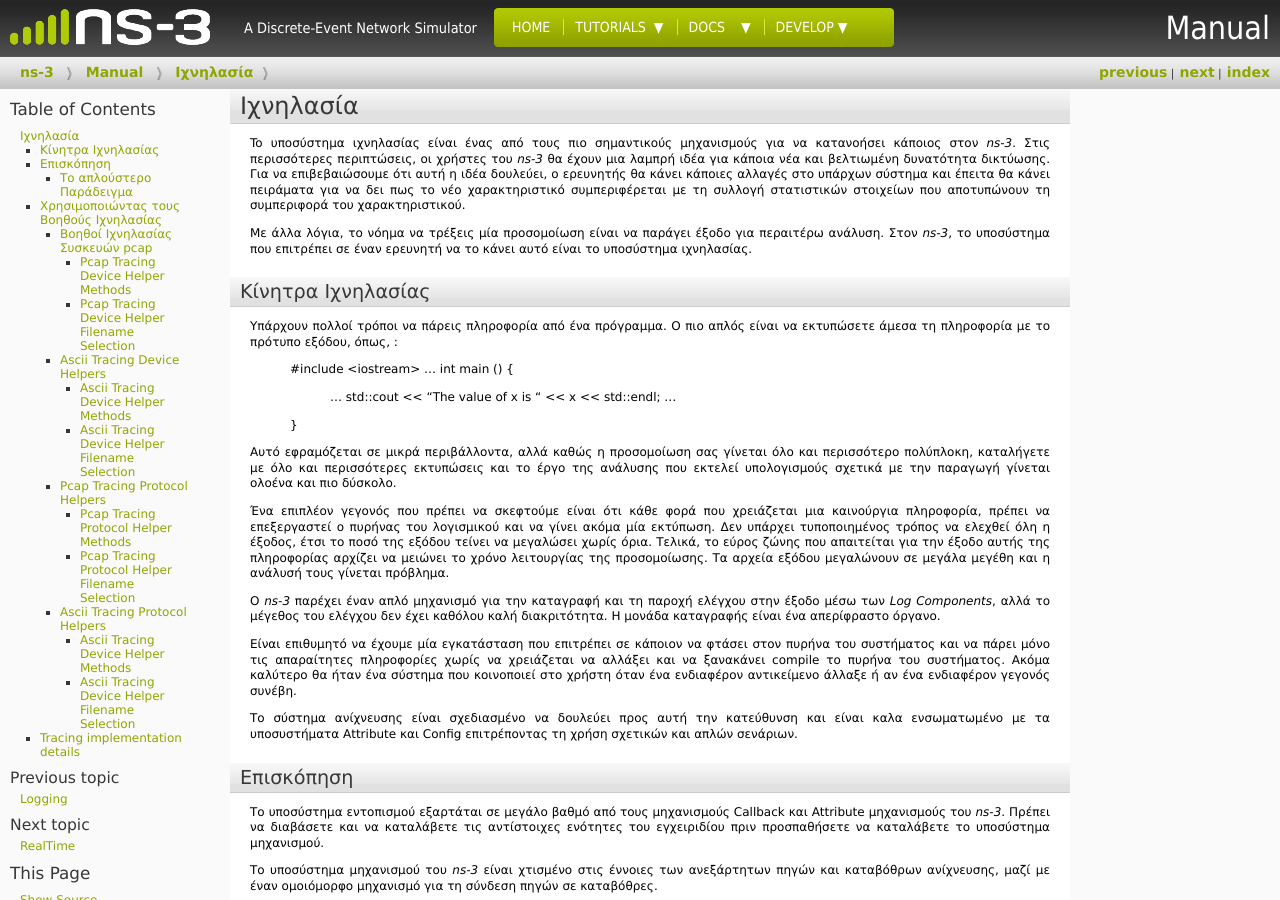
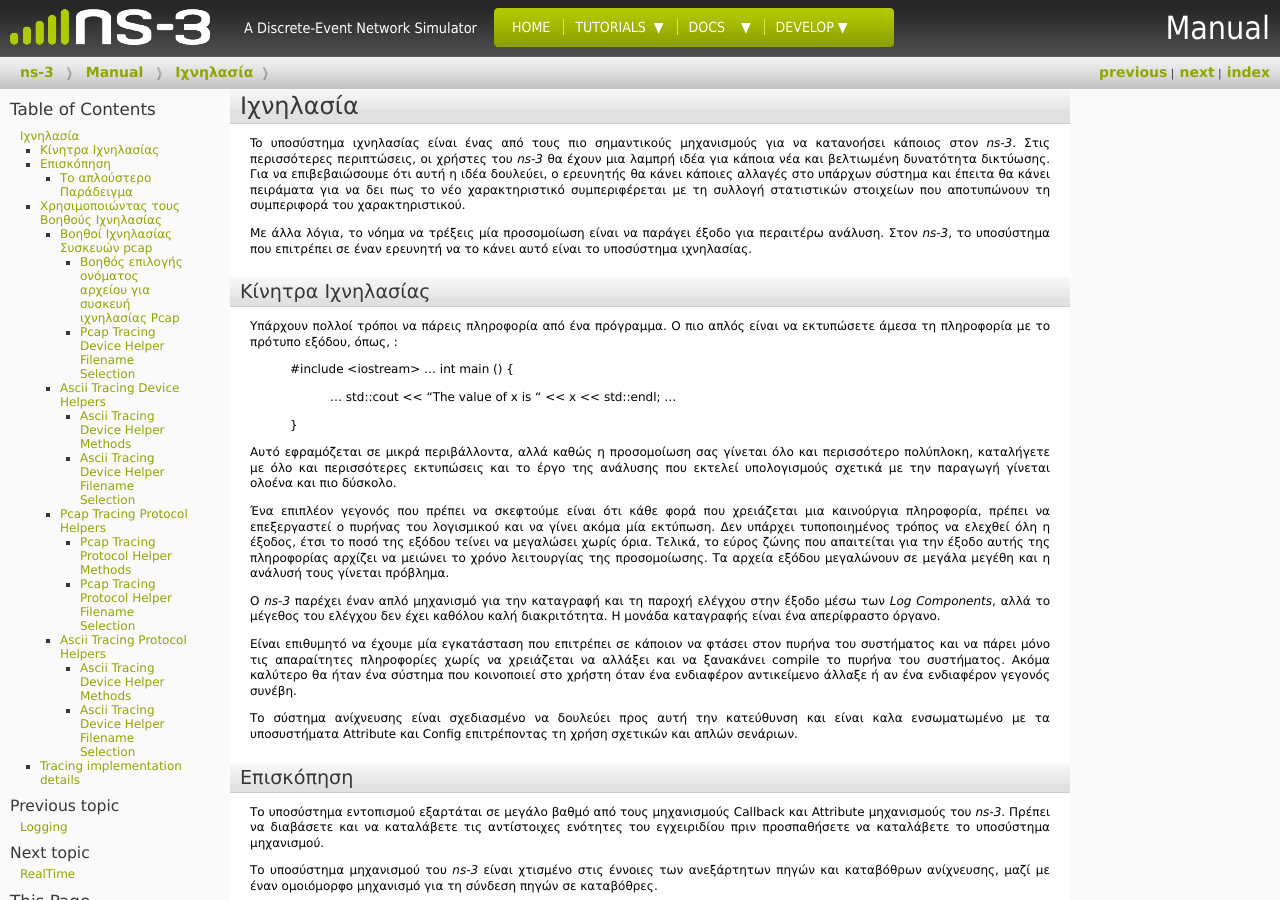
Before and after one commit to maupatras/ns3_team_2B, a Sphinx documentation site: the page built from ns-3.22/doc/manual-gr/source/tracing.rst, in a window 1280 px wide and 900 px high. Built offline with Sphinx 7.4.7, drawn with Linux system fonts in a browser that asks for light colours; formulas are drawn with MathJax 3; pages that are not in the unit, such as notebooks, are missing from menus; some of the changed text lies outside the part shown.

Commit message:
Update tracing.rst

```diff
--- a/ns-3.22/doc/manual-gr/source/tracing.rst
+++ b/ns-3.22/doc/manual-gr/source/tracing.rst
@@ -761,7 +761,9 @@
 θα καλέσει την υλοποίηση της ``EnablePcapInternal`` άμεσα.
 
 
-Pcap Tracing Device Helper Methods
+..  Pcap Tracing Device Helper Methods
+
+Βοηθός επιλογής ονόματος αρχείου για συσκευή ιχνηλασίας Pcap
 ~~~~~~~~~~~~~~~~~~~~~~~~~~~~~~~~~~
 
 ::
```
